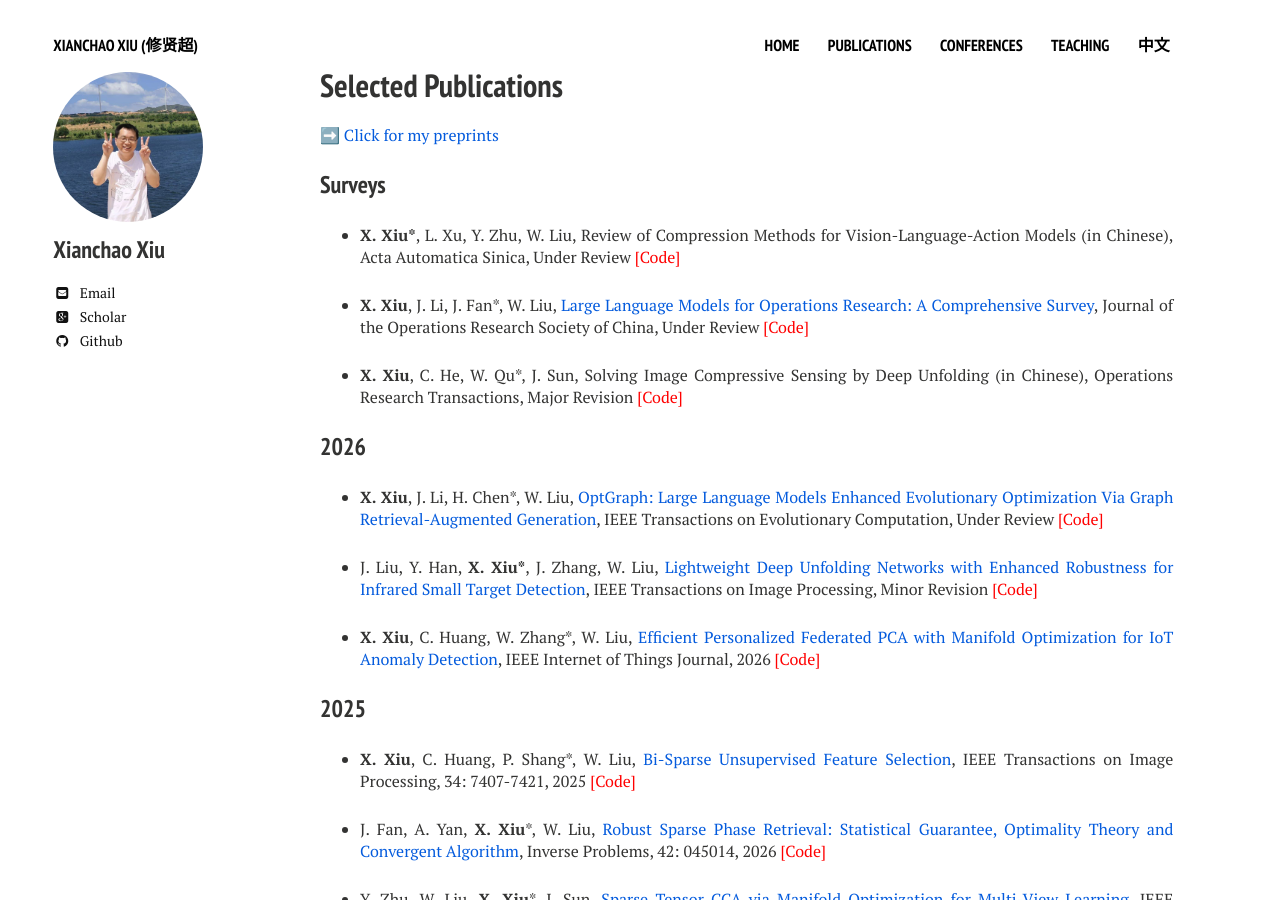
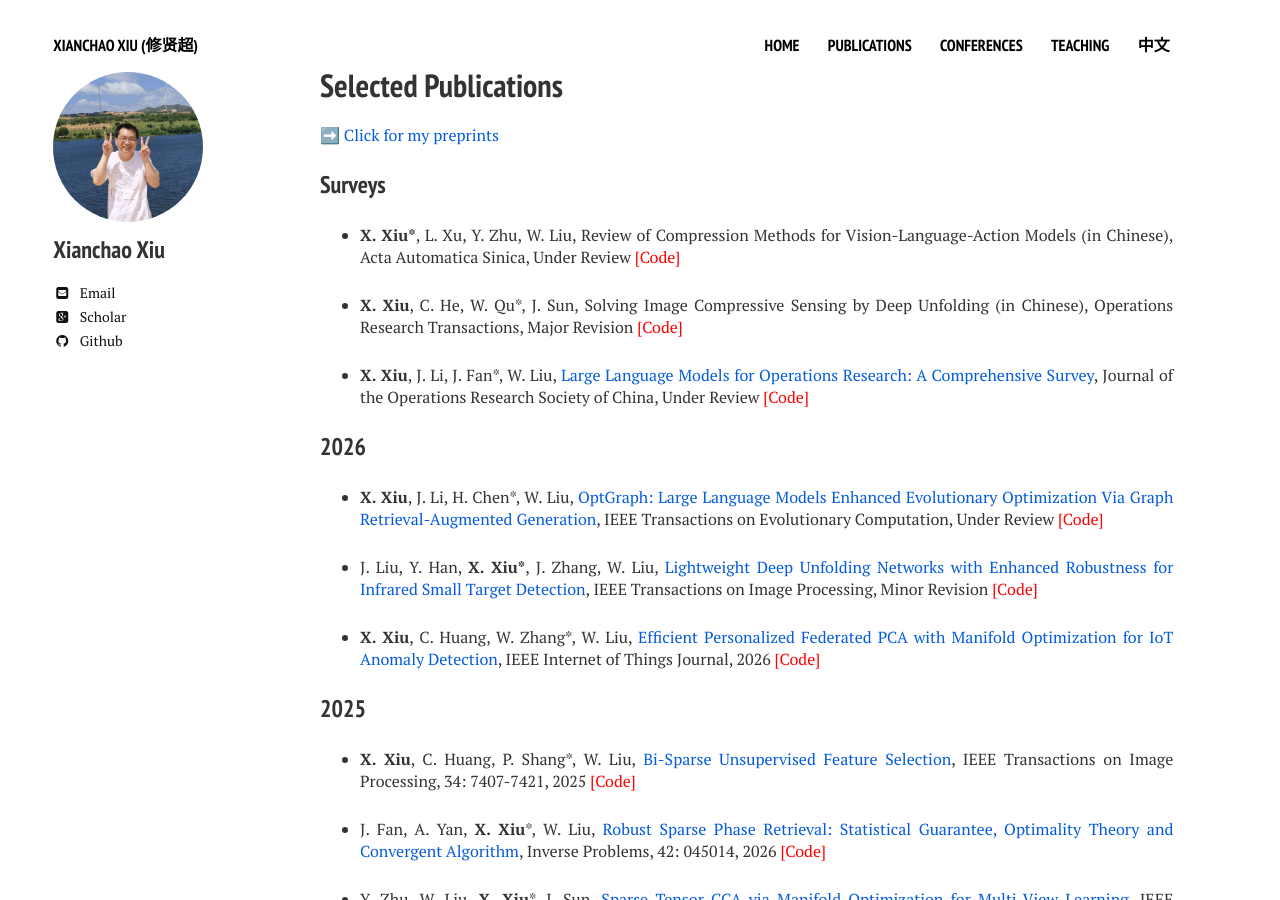
Before and after one commit to xianchaoxiu/xianchaoxiu.github.io, a Jekyll site: the page built from publications/index.md, in a window 1280 px wide and 900 px high. Built offline with Jekyll 4.4.1, drawn with Linux system fonts in a browser that asks for light colours; nearby versions of some CDN libraries.

Commit message:
Update index.md

```diff
--- a/publications/index.md
+++ b/publications/index.md
@@ -14,10 +14,9 @@ share: false
 
 * <b>X. Xiu*</b>, L. Xu, Y. Zhu, W. Liu, Review of Compression Methods for Vision-Language-Action Models (in Chinese), Acta Automatica Sinica, Under Review <a href="https://github.com/xianchaoxiu/COM4VLA" class="textlink" target="_blank" style="color: red;">[Code]</a>
 
+* <b>X. Xiu</b>, C. He, W. Qu*, J. Sun, Solving Image Compressive Sensing by Deep Unfolding (in Chinese), Operations Research Transactions, Major Revision <a href="https://github.com/xianchaoxiu/DL4OPT" class="textlink" target="_blank" style="color: red;">[Code]</a>
 
 * <b>X. Xiu</b>, J. Li, J. Fan*, W. Liu, <a href="https://arxiv.org/abs/2605.20849" class="textlink" target="_blank">Large Language Models for Operations Research: A Comprehensive Survey</a>, Journal of the Operations Research Society of China, Under Review  <a href="https://github.com/xianchaoxiu/LLM4OR" class="textlink" target="_blank" style="color: red;">[Code]</a>
-
-* <b>X. Xiu</b>, C. He, W. Qu*, J. Sun, Solving Image Compressive Sensing by Deep Unfolding (in Chinese), Operations Research Transactions, Major Revision <a href="https://github.com/xianchaoxiu/DL4OPT" class="textlink" target="_blank" style="color: red;">[Code]</a>
 
 ### 2026
 
```
